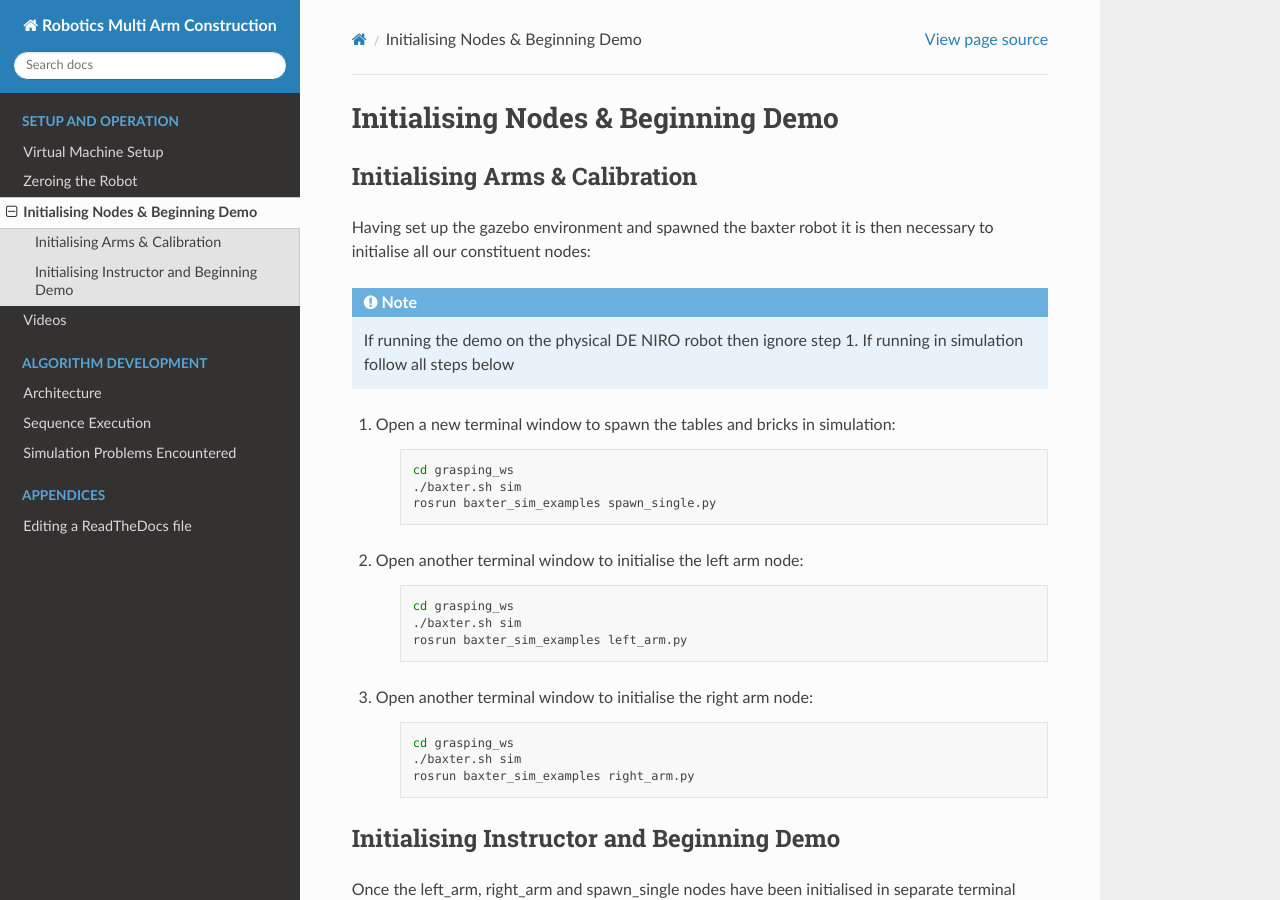
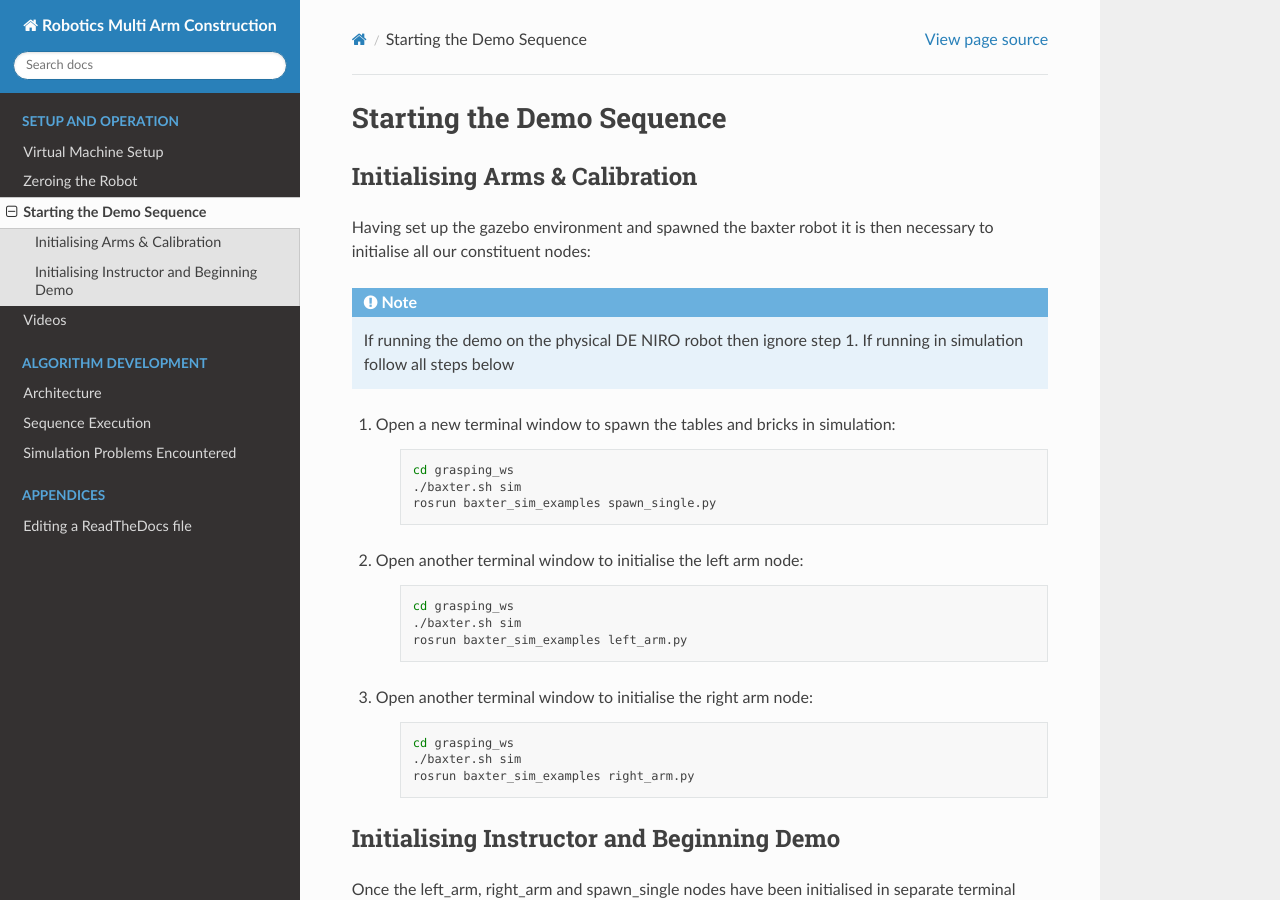
Before and after one commit to TomWoodburn/Robotics-1, a Sphinx documentation site: the page built from docs/source/initialisation.rst, in a window 1280 px wide and 900 px high. Built offline with Sphinx 7.4.7 and the Read the Docs theme 2.0.0, drawn with Linux system fonts in a browser that asks for light colours; pages that are not in the unit, such as notebooks, are missing from menus.

Commit message:
Name change

```diff
--- a/docs/source/initialisation.rst
+++ b/docs/source/initialisation.rst
@@ -1,6 +1,6 @@
-***********************************
-Initialising Nodes & Beginning Demo
-***********************************
+**************************
+Starting the Demo Sequence
+**************************
 
 Initialising Arms & Calibration
 ===============================
```
